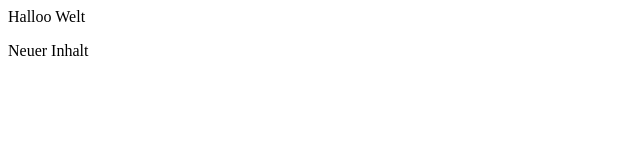
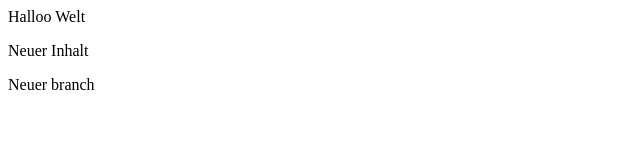
Before and after one commit to Johanna334/example, a plain HTML site: page index.html in a window 1280 px wide. Shown: the whole page, without its empty margins (0-640 px from the left). Drawn offline with Linux system fonts and the light colour scheme.

Commit message:
New feature added

```diff
--- a/index.html
+++ b/index.html
@@ -1,2 +1,3 @@
 <p>Halloo Welt</p>
 <p>Neuer Inhalt</p>
+<p>Neuer branch</p>
```
